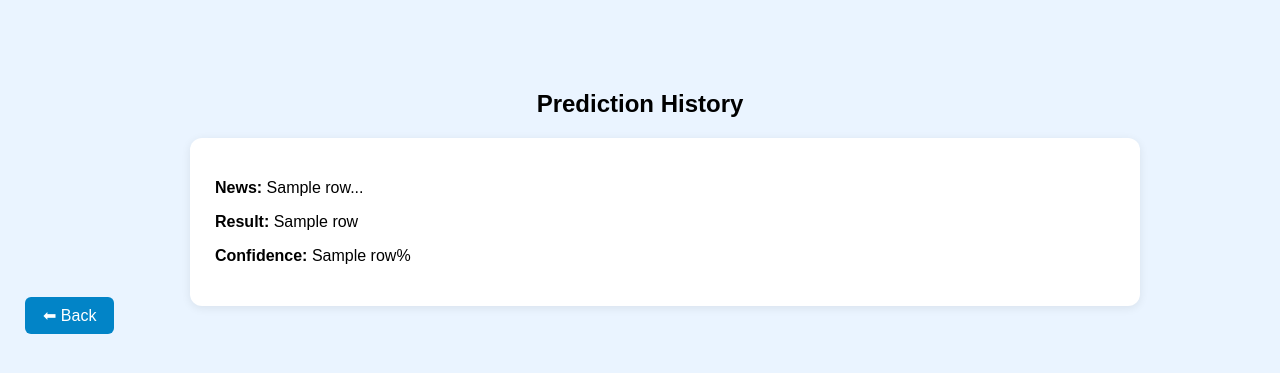
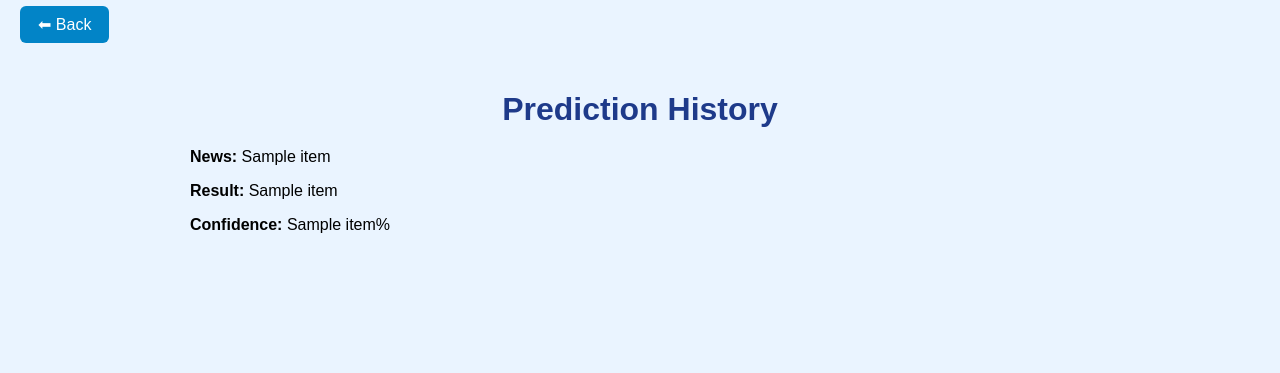
Before and after one commit to AshHole24/fake-news-detection, a Flask app: template templates/history.html in a window 1280 px wide. Shown: the top 373 px of the page. Run offline with Flask 3, Linux system fonts and the light colour scheme; the template is opened without the code that fills it: most values are stand-ins (such as "Sample title", 1, 10 or a date in 2020); parts of the project's set-up code (start-up, migrations or seed data) failed here and were passed over.

Commit message:
Update history.html

```diff
--- a/templates/history.html
+++ b/templates/history.html
@@ -4,25 +4,28 @@
 <title>History</title>
 <link rel="stylesheet" href="/static/style.css">
 </head>
+
 <body>
 
-<h2 style="text-align:center;">Prediction History</h2>
+<div class="top-bar">
+<a href="/" class="news-btn">⬅ Back</a>
+</div>
+
+<h1 class="main-heading">Prediction History</h1>
 
 <div class="container">
 
-{% for row in data %}
-<div class="card">
+{% for item in data %}
+<div class="history-card">
 
-<p><strong>News:</strong> {{row[1][:100]}}...</p>
-<p><strong>Result:</strong> {{row[2]}}</p>
-<p><strong>Confidence:</strong> {{row[3]}}%</p>
+<p><strong>News:</strong> {{item[1]}}</p>
+<p><strong>Result:</strong> {{item[2]}}</p>
+<p><strong>Confidence:</strong> {{item[3]}}%</p>
 
 </div>
 {% endfor %}
 
 </div>
 
-<a href="/" class="news-btn">⬅ Back</a>
-
 </body>
 </html>
```
